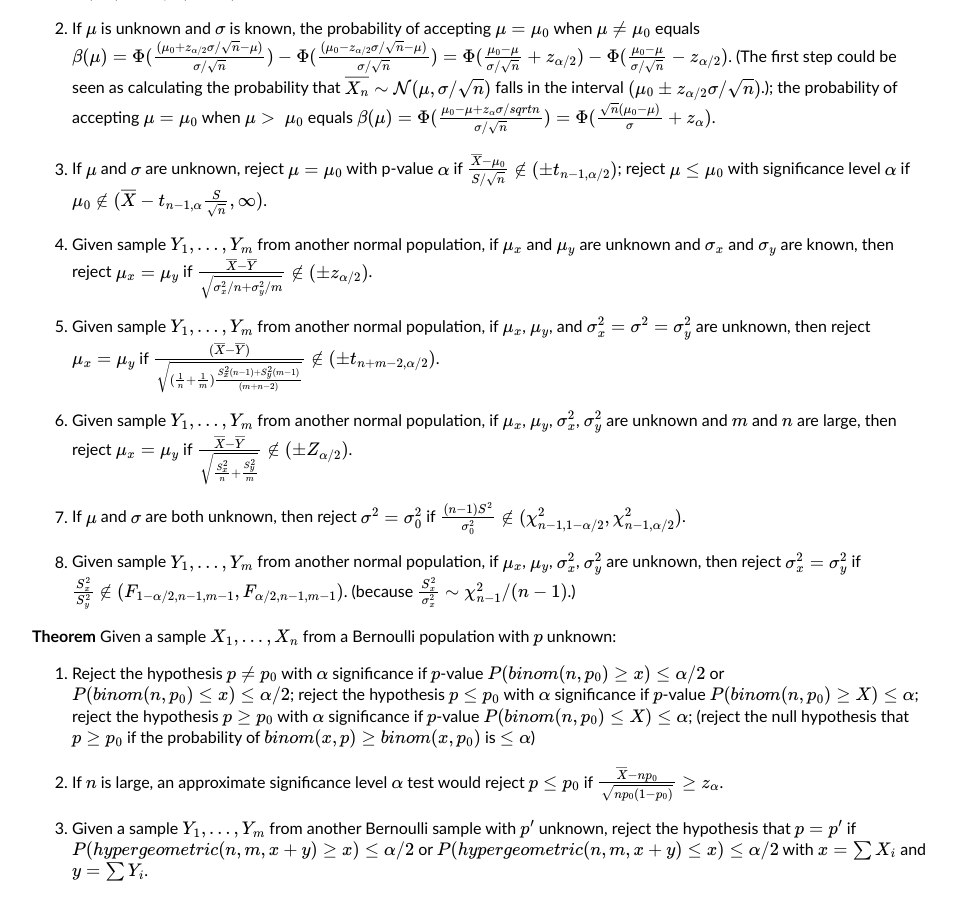
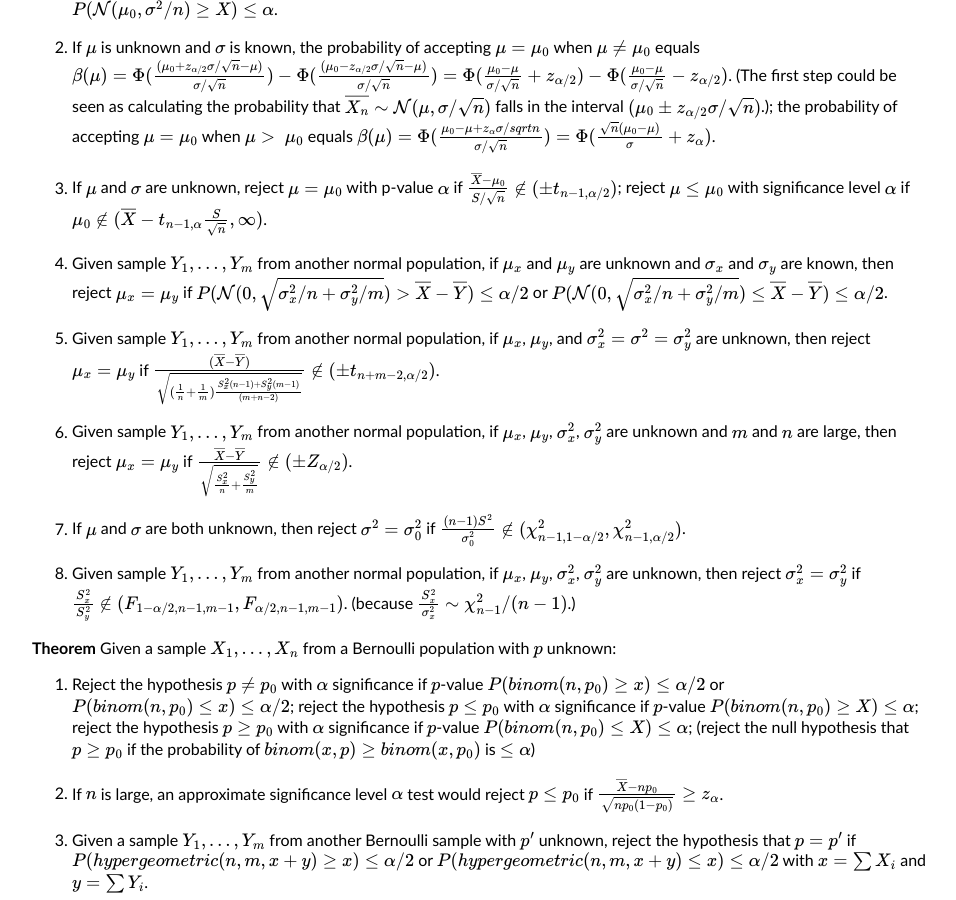
Before and after one commit to henryzhang11/questions-I-have, a Jekyll site: the page built from _posts/2023-08-20-probability-theory-review.md, in a window 1280 px wide and 900 px high, scrolled down 5642 px. Shown: the whole window, without its empty margins (160-1116 px from the left). Built offline with Jekyll 4.4.1, drawn with Linux system fonts in a browser that asks for light colours; formulas are drawn with MathJax 3; some of the changed text lies outside the part shown.

Commit message:
Update 2023-08-20-probability-theory-review.md

```diff
--- a/_posts/2023-08-20-probability-theory-review.md
+++ b/_posts/2023-08-20-probability-theory-review.md
@@ -118,7 +118,7 @@ title: "probability theory review"
 
 4. If $\mu$ and $\sigma$ are unknown, then the $1-\alpha$ confidence interval of $\sigma^2$ is $(\frac{(n-1)S_n^2}{\chi_{n-1,\alpha/2}^2},\frac{(n-1)S_n^2}{\chi_{n-1,1-\alpha/2}^2})$.
 
-5. If in addition $Y_1,...,Y_m$ is a sample from a normal population, $X_i$ has unknown $\mu_1$ and known $\sigma_1^2$, $Y_i$ has unknown $\mu_2$ and known $\sigma_2^2$, then the $1-\alpha$ confidence interval of $\mu_1-\mu_2$ is $(\overline{X_n}-\overline{Y_n}\pm z_{\alpha/2}\sqrt{\frac{\sigma_1^2}{n}+\frac{\sigma_2^2}{m}})$.
+5. If in addition $Y_1,...,Y_m$ is a sample from a normal population, $X_i$ has unknown $\mu_1$ and known $\sigma_1^2$, $Y_i$ has unknown $\mu_2$ and known $\sigma_2^2$, then the $1-\alpha$ confidence interval of $\mu_1-\mu_2$ is $(\overline{X_n}-\overline{Y_n}\pm z_{\alpha/2}\sqrt{\frac{\sigma_1^2}{n}+\frac{\sigma_2^2}{m}})$ since $$\frac{\overline{X}-\overline{Y}}{\sqrt{\sigma_x^2/n+\sigma_y^2/m}}\sim Z$
 
 6. If in addition $Y_1,...,Y_m$ is a sample from a normal population, $X_i$ has unknown $\mu_x$ and $\sigma^2$, $Y_i$ has unknown $\mu_y$ and $\sigma^2$, then the $1-\alpha$ confidence interval of $\mu_1-\mu_2$ is $(\overline{X_n}-\overline{Y_m}\pm t_{n+m-2,\alpha/2}\sqrt{(\frac{1}{n}+\frac{1}{m})\frac{(n-1)S_1^2+(m-1)S_2^2}{n+m-2}})$.
 
@@ -146,7 +146,7 @@ title: "probability theory review"
 
 3. If $\mu$ and $\sigma$ are unknown, reject $\mu=\mu_0$ with p-value $\alpha$ if $\frac{\overline{X}-\mu_0}{S/\sqrt{n}}\notin(\pm t_{n-1,\alpha/2})$; reject $\mu\leq\mu_0$ with significance level $\alpha$ if $\mu_0\notin(\overline{X}-t_{n-1,\alpha}\frac{S}{\sqrt{n}},\infty)$.
 
-4. Given sample $Y_1,...,Y_m$ from another normal population, if $\mu_x$ and $\mu_y$ are unknown and $\sigma_x$ and $\sigma_y$ are known, then reject $\mu_x=\mu_y$ if $\frac{\overline{X}-\overline{Y}}{\sqrt{\sigma_x^2/n+\sigma_y^2/m}}\notin(\pm z_{\alpha/2})$.
+4. Given sample $Y_1,...,Y_m$ from another normal population, if $\mu_x$ and $\mu_y$ are unknown and $\sigma_x$ and $\sigma_y$ are known, then reject $\mu_x=\mu_y$ if $P(\mathcal{N}(0,\sqrt{\sigma_x^2/n+\sigma_y^2/m})>\overline{X}-\overline{Y})\leq \alpha/2$ or $P(\mathcal{N}(0,\sqrt{\sigma_x^2/n+\sigma_y^2/m})\leq\overline{X}-\overline{Y})\leq\alpha/2$.
 
 5. Given sample $Y_1,...,Y_m$ from another normal population, if $\mu_x$, $\mu_y$, and $\sigma_x^2=\sigma^2=\sigma_y^2$ are unknown, then reject $\mu_x=\mu_y$ if $\frac{(\overline{X}-\overline{Y})}{\sqrt{(\frac{1}{n}+\frac{1}{m})\frac{S_x^2(n-1)+S_y^2(m-1)}{(m+n-2)}}}\notin(\pm t_{n+m-2,\alpha/2})$.
 
```
